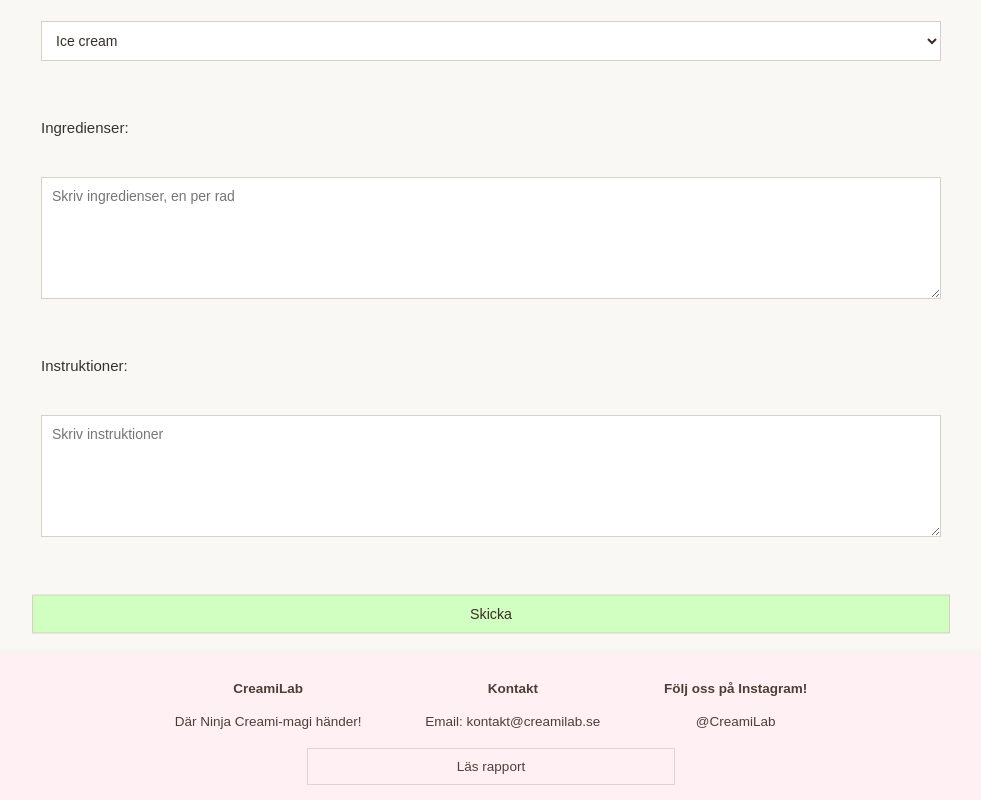
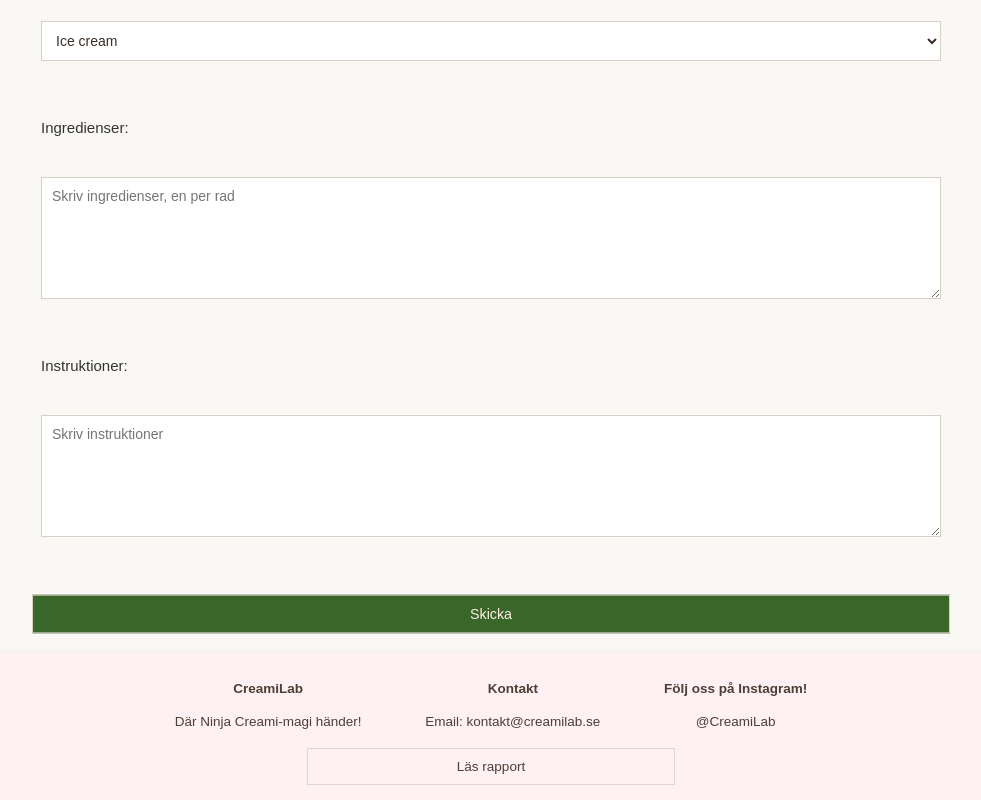
Before and after one commit to feliciaanderberg/Uppgift3, a plain HTML site: page skicka-in.html in a window 1280 px wide. In both pictures the pointer is over the input "Skicka". Shown: the part 757-1557 px from the top of the page, without its empty margins (149-1130 px from the left). Drawn offline with Linux system fonts and the light colour scheme.

Commit message:
försökt fixa igen

```diff
--- a/css/style.css
+++ b/css/style.css
@@ -283,10 +283,14 @@ textarea {
   min-height: 100px;
   resize: vertical;
 }
-
-input[type="submit"]:hover {
+input[type="submit"] {
   background-color: #d1ffc2;
   color: #3A2E26;
+  transform: scale(1.02);
+}
+input[type="submit"]:hover {
+  background-color: #39672a;
+  color: #FFEDE4;
   transform: scale(1.02);
 }
 
```
Also changed, not shown: 1 other file.
